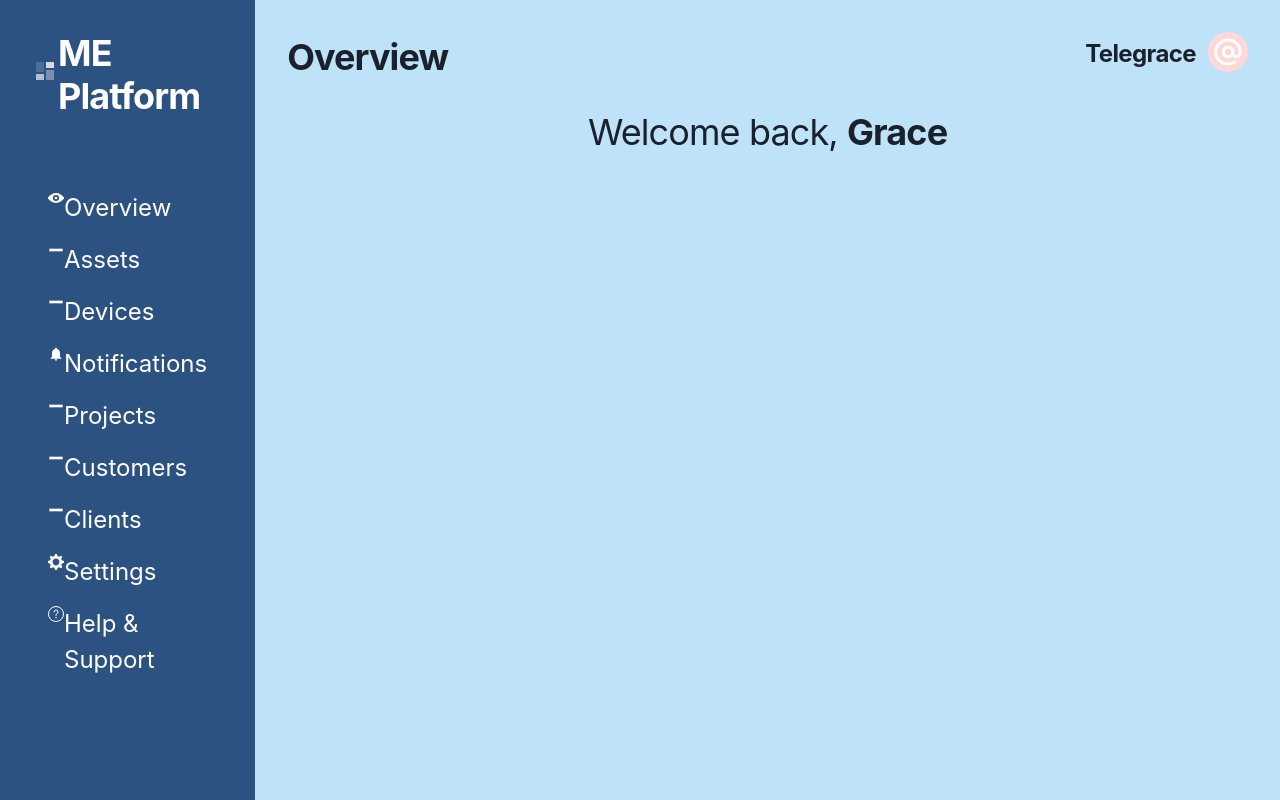
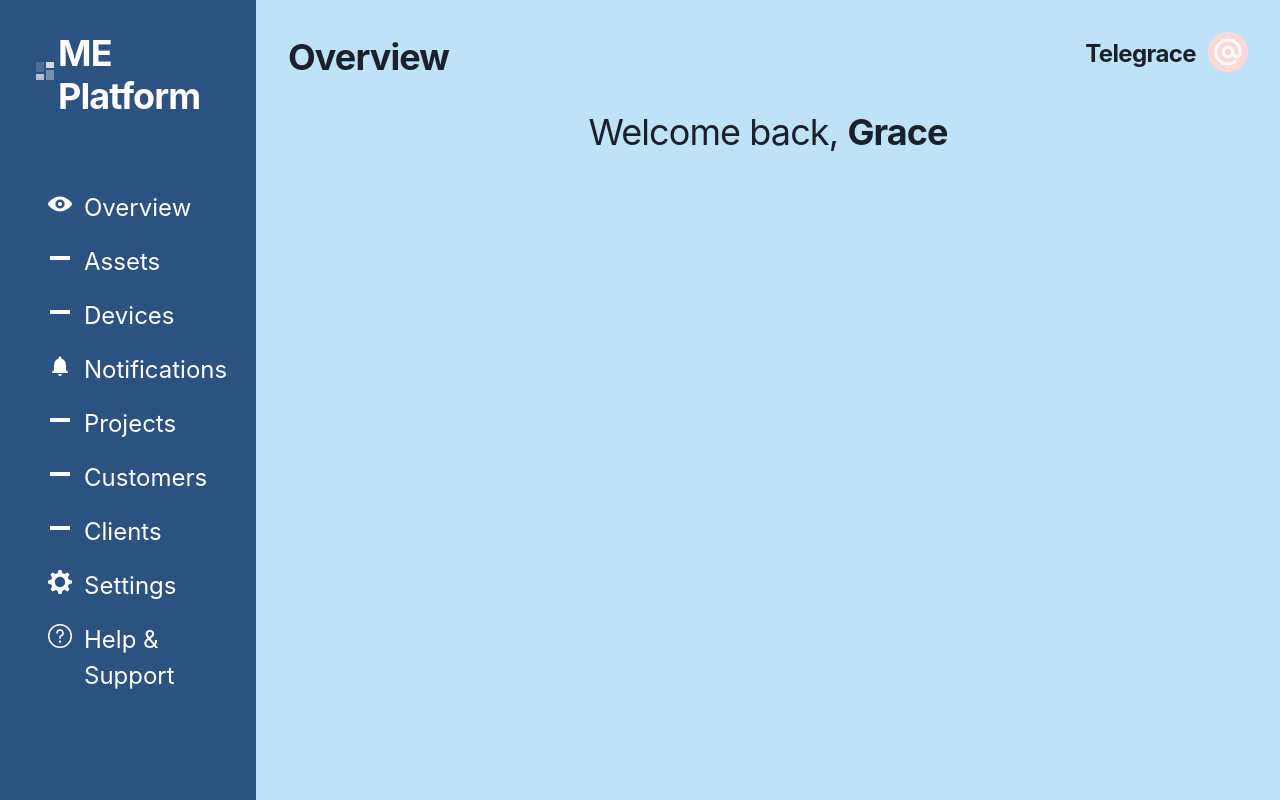
Before and after one commit to telegrace/responsive-layout, a React (Create React App) app: page /overview in a window 1280 px wide. Built offline with nearby package versions, Linux system fonts and the light colour scheme.

Commit message:
feat: more responsive sidebar for mobile and menu for user added

```diff
--- a/src/components/layout/SidebarMenu.tsx
+++ b/src/components/layout/SidebarMenu.tsx
@@ -13,15 +13,15 @@ import LogoComponent from "./LogoComponent";
 type SidebarMenuProps = {};
 
 const icons = {
-  "/overview": <ViewIcon />,
-  "/assets": <MinusIcon />,
-  "/devices": <MinusIcon />,
-  "/notifications": <BellIcon />,
-  "/projects": <MinusIcon />,
-  "/customers": <MinusIcon />,
-  "/clients": <MinusIcon />,
-  "/settings": <SettingsIcon />,
-  "/help": <QuestionOutlineIcon />,
+  "/overview": <ViewIcon fontSize="2xl" />,
+  "/assets": <MinusIcon fontSize="2xl" />,
+  "/devices": <MinusIcon fontSize="2xl" />,
+  "/notifications": <BellIcon fontSize="2xl" />,
+  "/projects": <MinusIcon fontSize="2xl" />,
+  "/customers": <MinusIcon fontSize="2xl" />,
+  "/clients": <MinusIcon fontSize="2xl" />,
+  "/settings": <SettingsIcon fontSize="2xl" />,
+  "/help": <QuestionOutlineIcon fontSize="2xl" />,
 };
 
 const SidebarMenu: React.FC<SidebarMenuProps> = (props) => {
@@ -37,7 +37,7 @@ const SidebarMenu: React.FC<SidebarMenuProps> = (props) => {
         >
           {sidebarLinks.map((link, i) => {
             return (
-              <Flex className="sidebar-items" key={i} p={2}>
+              <Flex className="sidebar-items" key={i} py={2.5} px={2}>
                 <>
                   {icons[link.link as keyof typeof icons]}
                   <Link
@@ -46,6 +46,8 @@ const SidebarMenu: React.FC<SidebarMenuProps> = (props) => {
                     as={ReactLink}
                     to={link.link}
                     fontSize="2xl"
+                    mt={-0.5}
+                    mx={3}
                   >
                     {link.title}
                   </Link>
--- a/src/components/layout/SidebarMobile.tsx
+++ b/src/components/layout/SidebarMobile.tsx
@@ -27,15 +27,15 @@ import { HamburgerIcon } from "@chakra-ui/icons";
 type Props = {};
 
 const icons = {
-  overview: ViewIcon,
-  assets: MinusIcon,
-  devices: MinusIcon,
-  notifications: BellIcon,
-  projects: MinusIcon,
-  customers: MinusIcon,
-  clients: MinusIcon,
-  settings: SettingsIcon,
-  help: QuestionOutlineIcon,
+  "/overview": <ViewIcon fontSize="2xl" />,
+  "/assets": <MinusIcon fontSize="2xl" />,
+  "/devices": <MinusIcon fontSize="2xl" />,
+  "/notifications": <BellIcon fontSize="2xl" />,
+  "/projects": <MinusIcon fontSize="2xl" />,
+  "/customers": <MinusIcon fontSize="2xl" />,
+  "/clients": <MinusIcon fontSize="2xl" />,
+  "/settings": <SettingsIcon fontSize="2xl" />,
+  "/help": <QuestionOutlineIcon fontSize="2xl" />,
 };
 
 const SidebarMobile: React.FC<Props> = (props) => {
@@ -66,19 +66,23 @@ const SidebarMobile: React.FC<Props> = (props) => {
 
           <DrawerBody>
             {sidebarLinks.map((link, i) => {
-              const LinkIcon = icons[link.icon as keyof typeof icons]; // components for the icon not working dynamically
               return (
-                <Flex className="sidebar-items" key={i} p={2}>
-                  <Link>
-                    <Icon as={LinkIcon} fontSize="2xl" mr="3px" my="-3px" />
-                  </Link>
+                <Flex className="sidebar-items" key={i} py={2.5} px={2}>
+                  <>
+                    {icons[link.link as keyof typeof icons]}
                     <Link
                       _hover={{ textDecor: "none" }}
+                      display={["flex", "flex", "none", "flex", "flex"]}
                       as={ReactLink}
                       to={link.link}
+                      fontSize="2xl"
+                      mt={-0.5}
+                      mx={3}
+                      onClick={onClose}
                     >
                       {link.title}
                     </Link>
+                  </>
                 </Flex>
               );
             })}
--- a/src/components/user/userWidget.tsx
+++ b/src/components/user/userWidget.tsx
@@ -1,5 +1,13 @@
-import { AtSignIcon } from "@chakra-ui/icons";
-import { Circle, Heading, Icon } from "@chakra-ui/react";
+import { ArrowLeftIcon, AtSignIcon, SettingsIcon } from "@chakra-ui/icons";
+import {
+  Circle,
+  Heading,
+  Icon,
+  Menu,
+  MenuButton,
+  MenuItem,
+  MenuList,
+} from "@chakra-ui/react";
 import { User } from "../../types/types";
 
 type UsernameWidgetProps = {
@@ -26,7 +34,20 @@ const UsernameWidget: React.FC<UsernameWidgetProps> = ({ user }) => {
           console.log("show settings and logout");
         }}
       >
-        <Icon as={AtSignIcon} fontSize="4xl" p={1} />
+        <Menu>
+          <MenuButton
+            as={AtSignIcon}
+            aria-label="Options"
+            icon={<AtSignIcon />}
+            variant="outline"
+            fontSize="4xl"
+            p={1}
+          />
+          <MenuList color="#2C5282">
+            <MenuItem icon={<SettingsIcon />}>Settings</MenuItem>
+            <MenuItem icon={<ArrowLeftIcon />}>Logout</MenuItem>
+          </MenuList>
+        </Menu>
       </Circle>
     </>
   );
```
Lines whose indentation alone changed are shown as unchanged.
